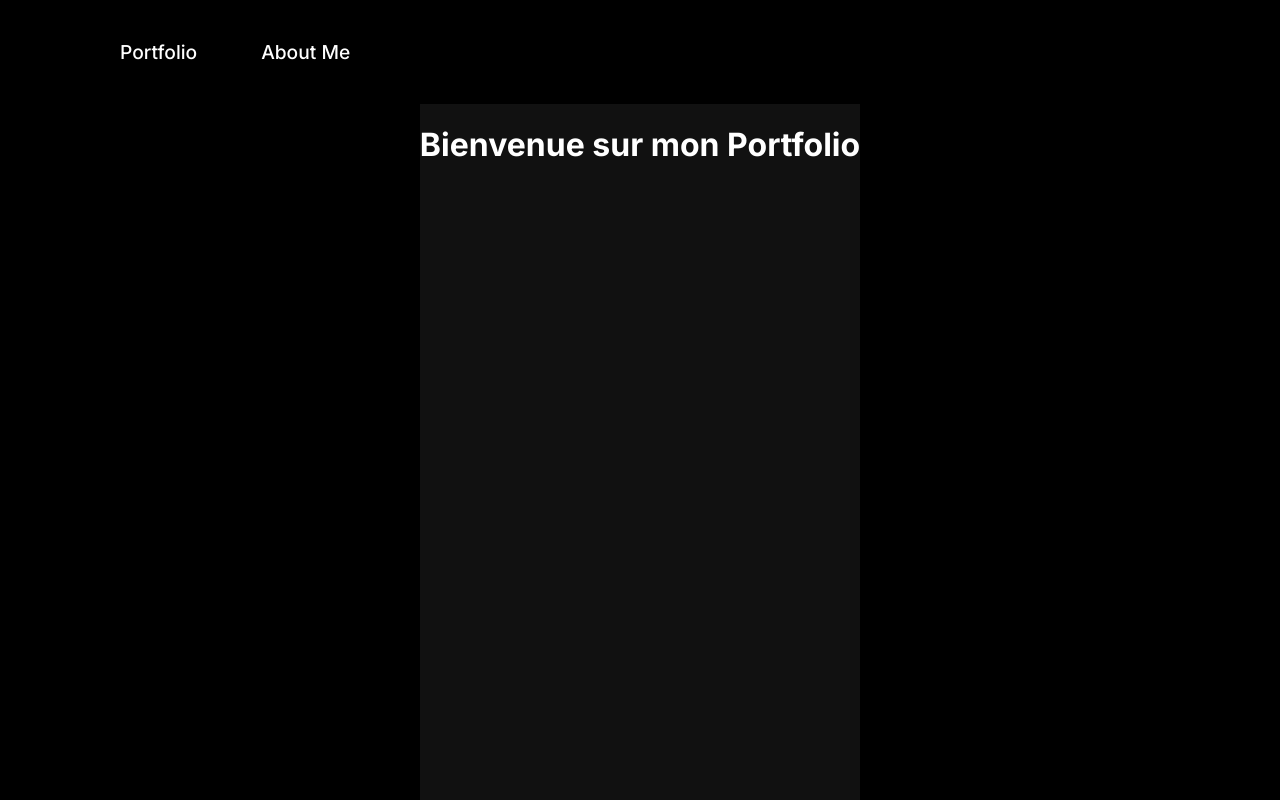
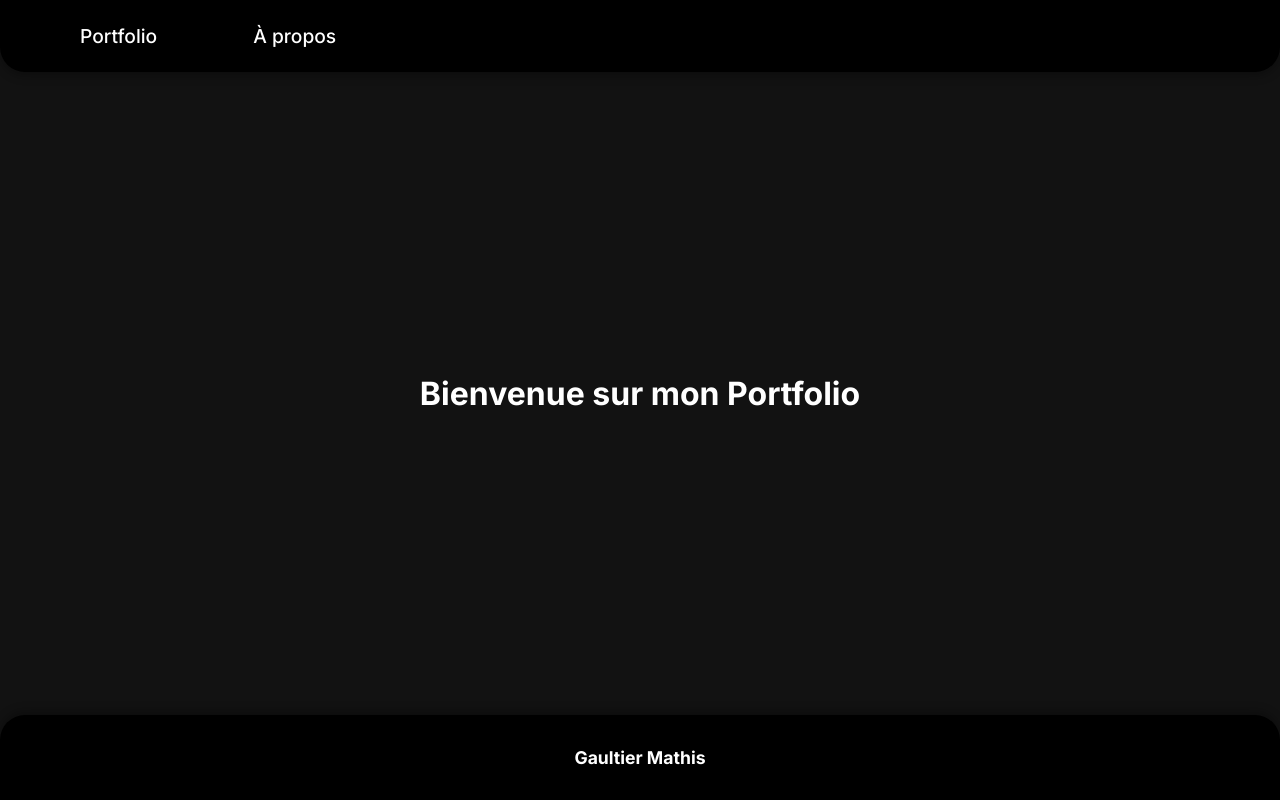
Before and after one commit to mathisglt/PortfolioPro, a Next.js app: page / in a window 1280 px wide. Shown: the top 800 px of the page. Built offline with nearby package versions, Linux system fonts and the light colour scheme.

Commit message:
V1 propre

```diff
--- a/src/app/globals.css
+++ b/src/app/globals.css
@@ -1,6 +1,9 @@
 /* globals.css */
+@import url('https://fonts.googleapis.com/css2?family=Poppins:wght@700&display=swap');
 
 html, body {
+  font-family: 'Poppins', sans-serif; /* Police moderne */
+  font-weight: 700; /* Gras pour rendre le texte bien visible */
   margin: 0;
   padding: 0;
   height: 100%;
@@ -9,7 +12,7 @@ html, body {
   font-family: sans-serif;
   display: flex;
   flex-direction: column;
-  background-color: #000; /* Remplacez #000 par la couleur de fond souhaitée */
+  background-color: #121212; /* Remplacez #000 par la couleur de fond souhaitée */
 }
 
 /* Appliquer le box-sizing correct à tous les éléments */
@@ -41,13 +44,50 @@ main {
 }
 
 /* Exemple de styles pour le nav (ajoutez vos propres styles ici) */
-nav {
+/* navbar styles */
+.navbar {
   background-color: #333; /* Couleur de fond de la barre de navigation */
   padding: 1rem; /* Espacement interne */
   color: white; /* Couleur du texte */
-  text-align: center; /* Centrer le texte */
+  display: flex; /* Utilisation de flexbox */
+  justify-content: center; /* Centrer les éléments horizontalement */
+  align-items: center; /* Centrer les éléments verticalement */
   width: 100%; /* Prendre toute la largeur */
 }
+
+/* Liste non ordonnée (ul) dans la navbar */
+ul {
+  list-style: none; /* Retirer les puces des listes */
+  margin: 0; /* Retirer la marge par défaut */
+  padding: 0; /* Retirer le padding par défaut */
+  display: flex; /* Utilisation de flexbox pour aligner les items de la liste */
+  justify-content: center; /* Centrer horizontalement les éléments de la liste */
+  gap: 2rem; /* Espacement entre les liens */
+}
+
+/* Navbar */
+.navbar {
+  background-color: #000;
+  padding: 1.5rem 3rem;
+  display: flex;
+  justify-content: center;
+  align-items: center;
+  border-radius: 0 0 25px 25px;
+  box-shadow: 0 4px 10px rgba(0, 0, 0, 0.3);
+}
+/* Liens de la navbar */
+.lien {
+  color: white; /* Couleur du texte */
+  text-decoration: none; /* Enlever le soulignement des liens */
+  font-weight: bold; /* Texte en gras */
+  font-size: 1.1rem; /* Taille du texte */
+  transition: color 0.3s ease; /* Transition pour le changement de couleur */
+}
+
+.lien:hover {
+  color: #f0a500; /* Couleur des liens au survol */
+}
+
 
 /* Footer de base (à personnaliser selon vos besoins) */
 footer {
@@ -57,3 +97,6 @@ footer {
   text-align: center; /* Centrer le texte */
   width: 100%; /* Prendre toute la largeur */
 }
+.mainbodycontainer {
+  width: 100%;
+}
--- a/src/app/layout.tsx
+++ b/src/app/layout.tsx
@@ -1,4 +1,3 @@
-// app/layout.tsx
 import './globals.css';
 import { Inter } from 'next/font/google';
 import Link from 'next/link';
@@ -27,7 +26,7 @@ const Layout = ({ children }: { children: React.ReactNode }) => {
               <Link href="/portfolio" className={styles.lien}>Portfolio</Link>
             </li>
             <li>
-              <Link href="/about" className={styles.lien}>About Me</Link>
+              <Link href="/about" className={styles.lien}>À propos</Link>
             </li>
           </ul>
         </nav>
--- a/src/app/page.tsx
+++ b/src/app/page.tsx
@@ -3,7 +3,7 @@ import styles from './index.module.css';
 
 const HomePage = () => {
   return (
-    <div className={styles.bodycontainer}>
+    <div className={styles.mainbodycontainer}>
       <h1>Bienvenue sur mon Portfolio</h1>
     </div>
   );
```
Also changed, not shown: src/app/portfolio/page.tsx (+4 -10 lines), src/types.ts (+7 -0 lines).
